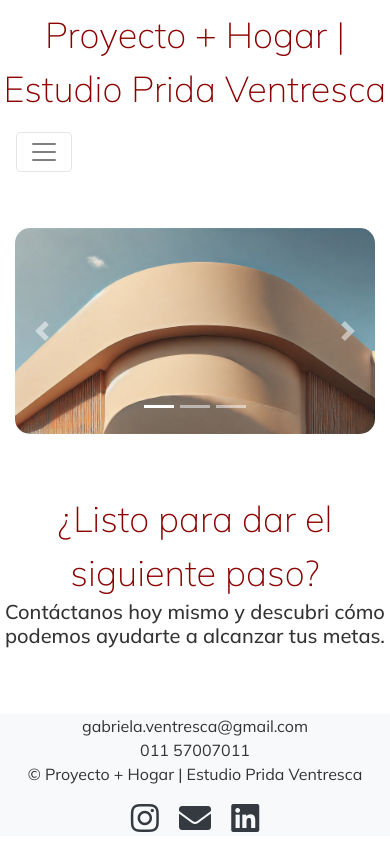
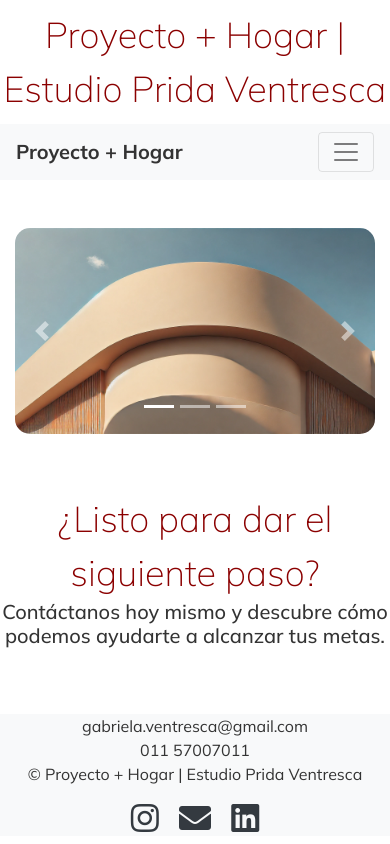
Before and after one commit to juanprida/proyecto_mas_hogar, a Django app: page / in a window 390 px wide. Run offline with Django 4.2, Linux system fonts and the light colour scheme; some libraries are stand-ins or nearby versions.

Commit message:
Improve site for mobiles

```diff
--- a/templates/base.html
+++ b/templates/base.html
@@ -3,6 +3,7 @@
 <html lang="es">
 <head>
     <meta charset="UTF-8">
+    <meta name="viewport" content="width=device-width, initial-scale=1, shrink-to-fit=no">
     <title>{% block title %}Proyecto + Hogar{% endblock %}</title>
     <!-- Bootstrap CSS -->
     <link rel="stylesheet" href="https://stackpath.bootstrapcdn.com/bootstrap/4.5.2/css/bootstrap.min.css">
@@ -22,16 +23,20 @@
     </div>
 
     <!-- Navigation Bar -->
-    <nav class="navbar navbar-expand-lg navbar-light flex-column">
+    <nav class="navbar navbar-expand-lg navbar-light bg-light">
         <div class="container">
+            <!-- Brand or Logo -->
+            <a class="navbar-brand" href="{% url 'home' %}">
+                Proyecto + Hogar
+            </a>
             <!-- Toggle button for mobile view -->
             <button class="navbar-toggler" type="button" data-toggle="collapse" data-target="#navbarNav"
                 aria-controls="navbarNav" aria-expanded="false" aria-label="Alternar navegación">
                 <span class="navbar-toggler-icon"></span>
             </button>
             <!-- Navbar links -->
-            <div class="collapse navbar-collapse justify-content-center" id="navbarNav">
-                <ul class="navbar-nav">
+            <div class="collapse navbar-collapse" id="navbarNav">
+                <ul class="navbar-nav ml-auto">
                     <li class="nav-item {% if request.path == '/' %}active{% endif %}">
                         <a class="nav-link" href="{% url 'home' %}">Inicio</a>
                     </li>
@@ -56,11 +61,11 @@
     <!-- Call-to-Action Section -->
     <div class="ribbon my-5 text-center">
         ¿Listo para dar el siguiente paso?
-        <h5>Contáctanos hoy mismo y descubri cómo podemos ayudarte a alcanzar tus metas.</h5>
+        <h5>Contáctanos hoy mismo y descubre cómo podemos ayudarte a alcanzar tus metas.</h5>
     </div>
     <!-- Footer -->
     <footer class="container mt-5 text-center">
-        <p>gabriela.ventresca@gmail.com</br> 011 57007011</br> &copy; Proyecto + Hogar | Estudio Prida Ventresca</p>
+        <p>gabriela.ventresca@gmail.com<br> 011 57007011<br> &copy; Proyecto + Hogar | Estudio Prida Ventresca</p>
         <div>
             <a href="https://www.instagram.com/proyectomashogar" target="_blank" class="text-dark mr-3" aria-label="Instagram">
                 <i class="fab fa-instagram fa-2x"></i>
@@ -75,6 +80,7 @@
     </footer>
 
     <!-- Bootstrap JS and dependencies -->
+    <!-- Place scripts at the end for better page load performance -->
     <script src="https://code.jquery.com/jquery-3.5.1.slim.min.js"></script>
     <script src="https://cdn.jsdelivr.net/npm/bootstrap@4.5.2/dist/js/bootstrap.bundle.min.js"></script>
 </body>
--- a/templates/home.html
+++ b/templates/home.html
@@ -7,9 +7,6 @@
 {% load static %}
 
 {% load i18n %}
-<!DOCTYPE html>
-<html lang="es">
-<body>
 <!-- Image Carousel -->
 <div class="container my-5">
     <div id="mainCarousel" class="carousel slide" data-ride="carousel">
@@ -63,6 +60,5 @@
 <!-- Bootstrap JS and dependencies (placed at the end for faster page load) -->
 <script src="https://code.jquery.com/jquery-3.5.1.slim.min.js"></script>
 <script src="https://cdn.jsdelivr.net/npm/bootstrap@4.5.2/dist/js/bootstrap.bundle.min.js"></script>
-</body>
-</html>
+
 {% endblock %}
```
Lines whose indentation alone changed are shown as unchanged.
